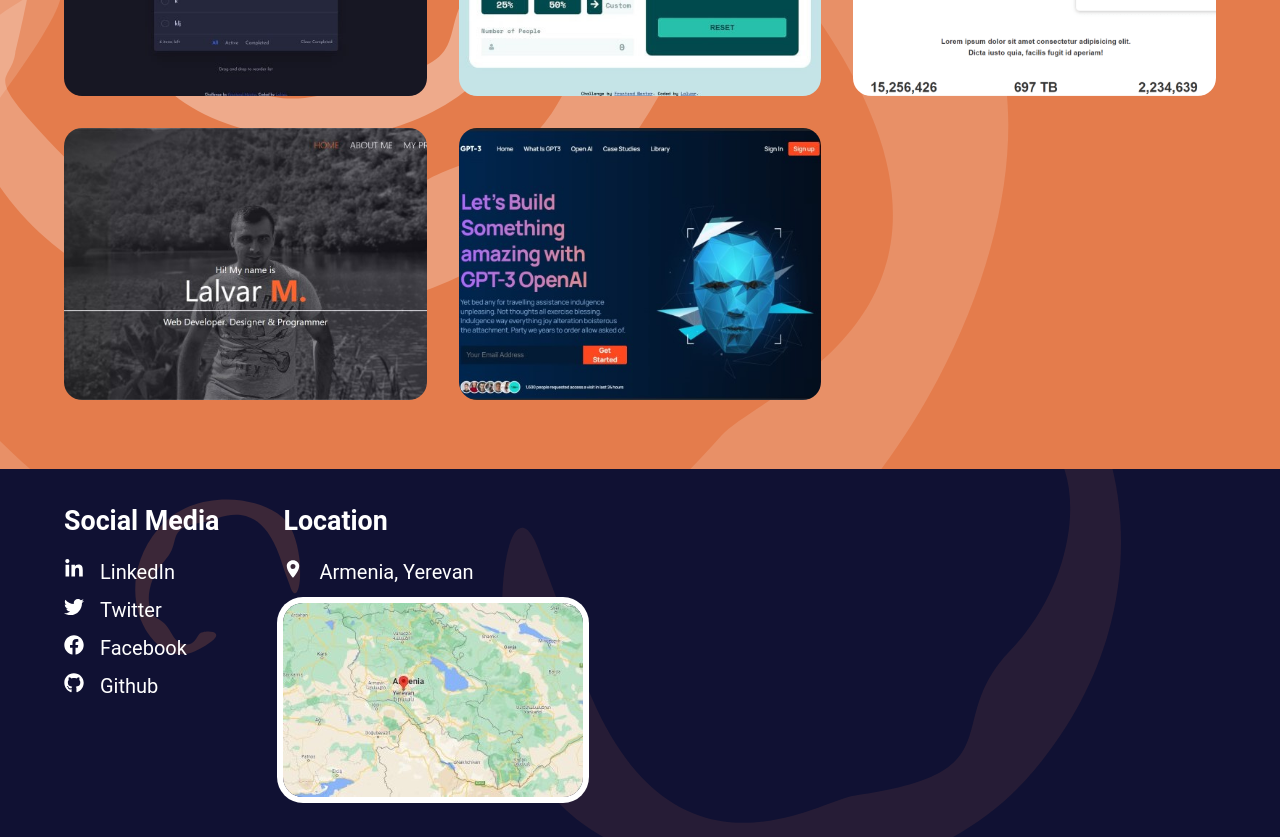
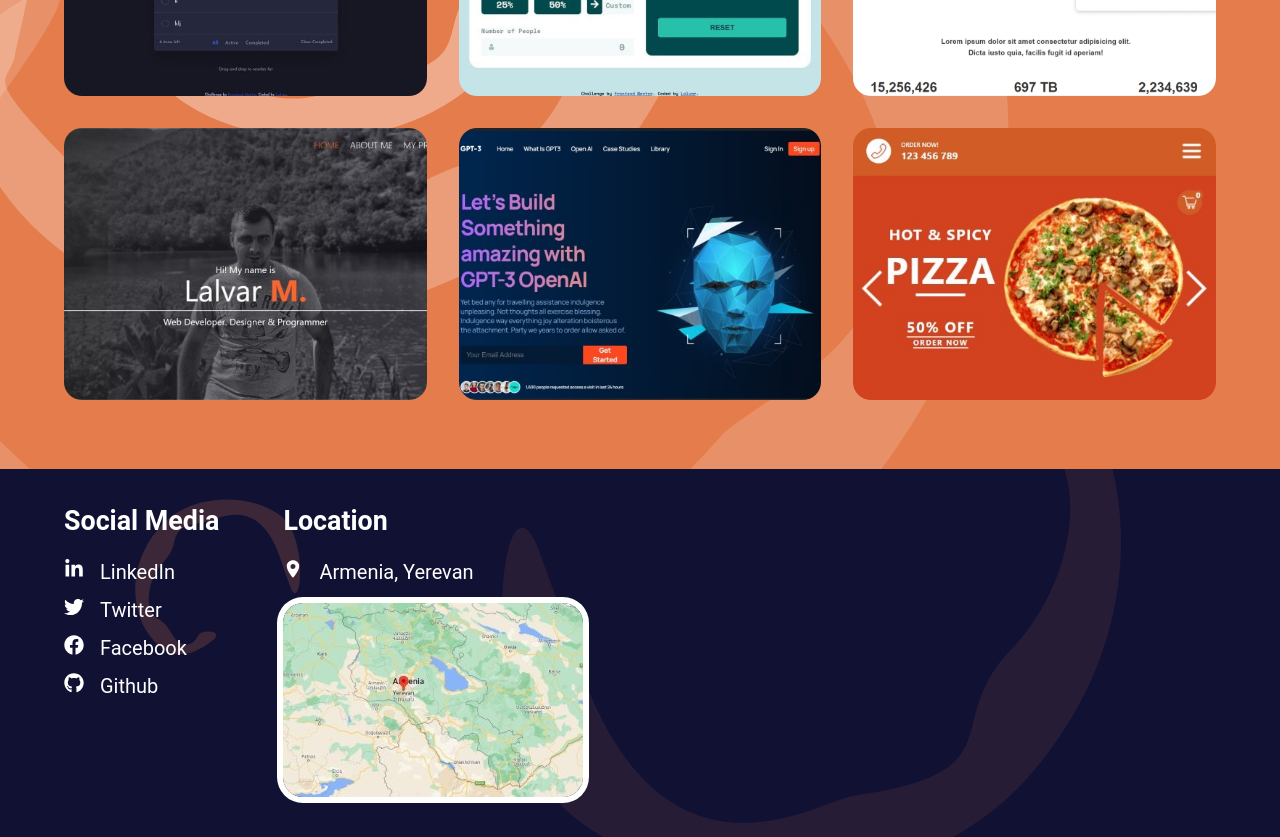
Before and after one commit to lLalvar/my-portfolio, a React (Create React App) app: page / in a window 1280 px wide. Shown: the part 1400-2237 px from the top of the page. Built offline with nearby package versions, Linux system fonts and the light colour scheme.

Commit message:
added new project Pizza Ordering App

```diff
--- a/src/components/Portfolio.jsx
+++ b/src/components/Portfolio.jsx
@@ -11,6 +11,7 @@
 import image5 from '../assets/cardImages/image5.png'
 import image6 from '../assets/cardImages/image6.png'
 import image7 from '../assets/cardImages/image7.png'
+import image8 from '../assets/cardImages/image8.png'
 import PortfolioBg from './PortfolioBg'
 import { Colors } from '../helpers/Colors'
 
@@ -62,6 +63,12 @@
     path: image7,
     title: 'GPT-3',
     url: 'https://gpt3-react-mastery.netlify.app/',
+  },
+  {
+    id: 8,
+    path: image8,
+    title: 'Pizza Ordering App',
+    url: 'https://nextjs-pizza-ordering-app.netlify.app/',
   },
 ]
 
```
Also changed, not shown: src/assets/cardImages/image8.png (added).
